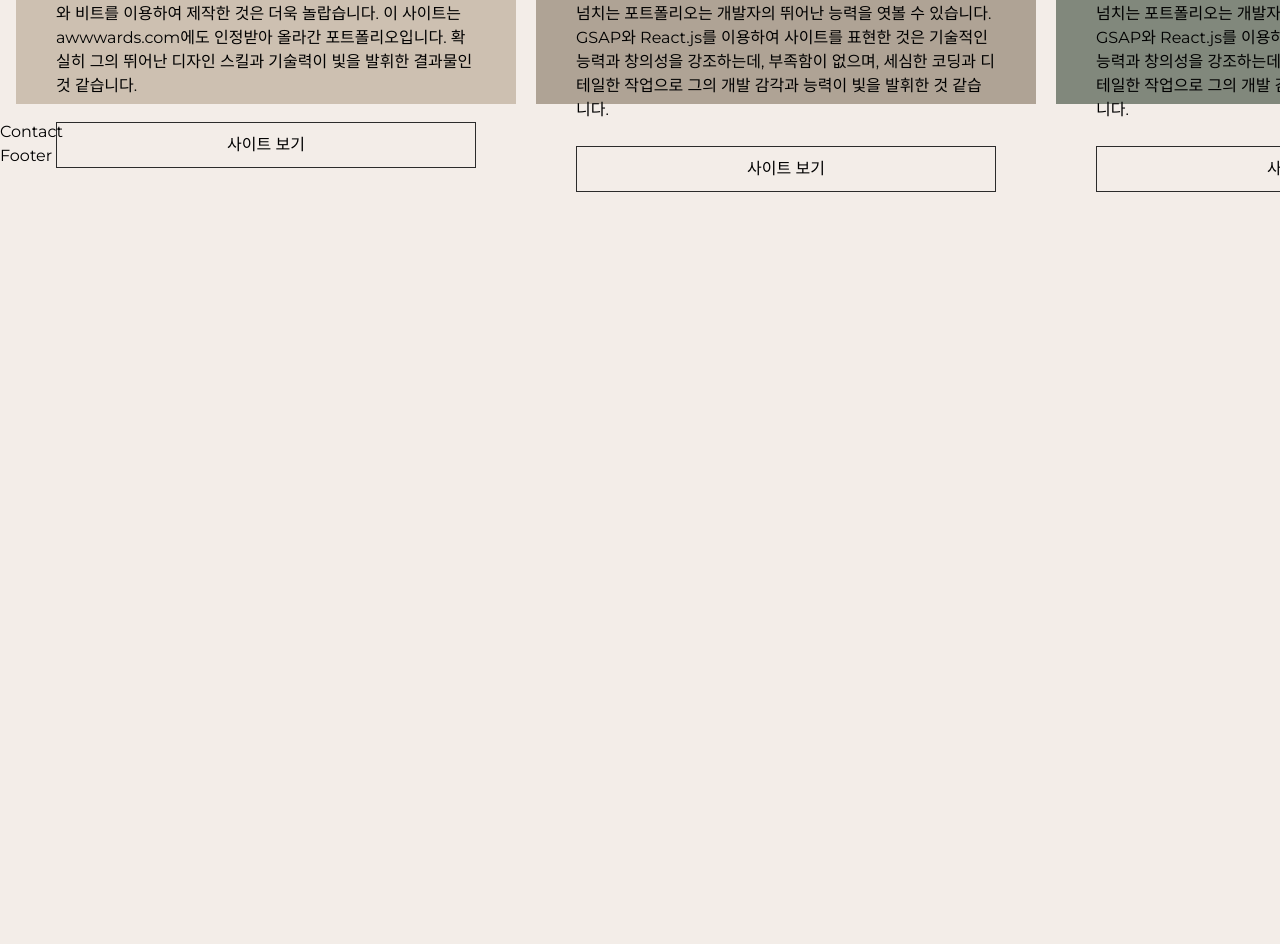
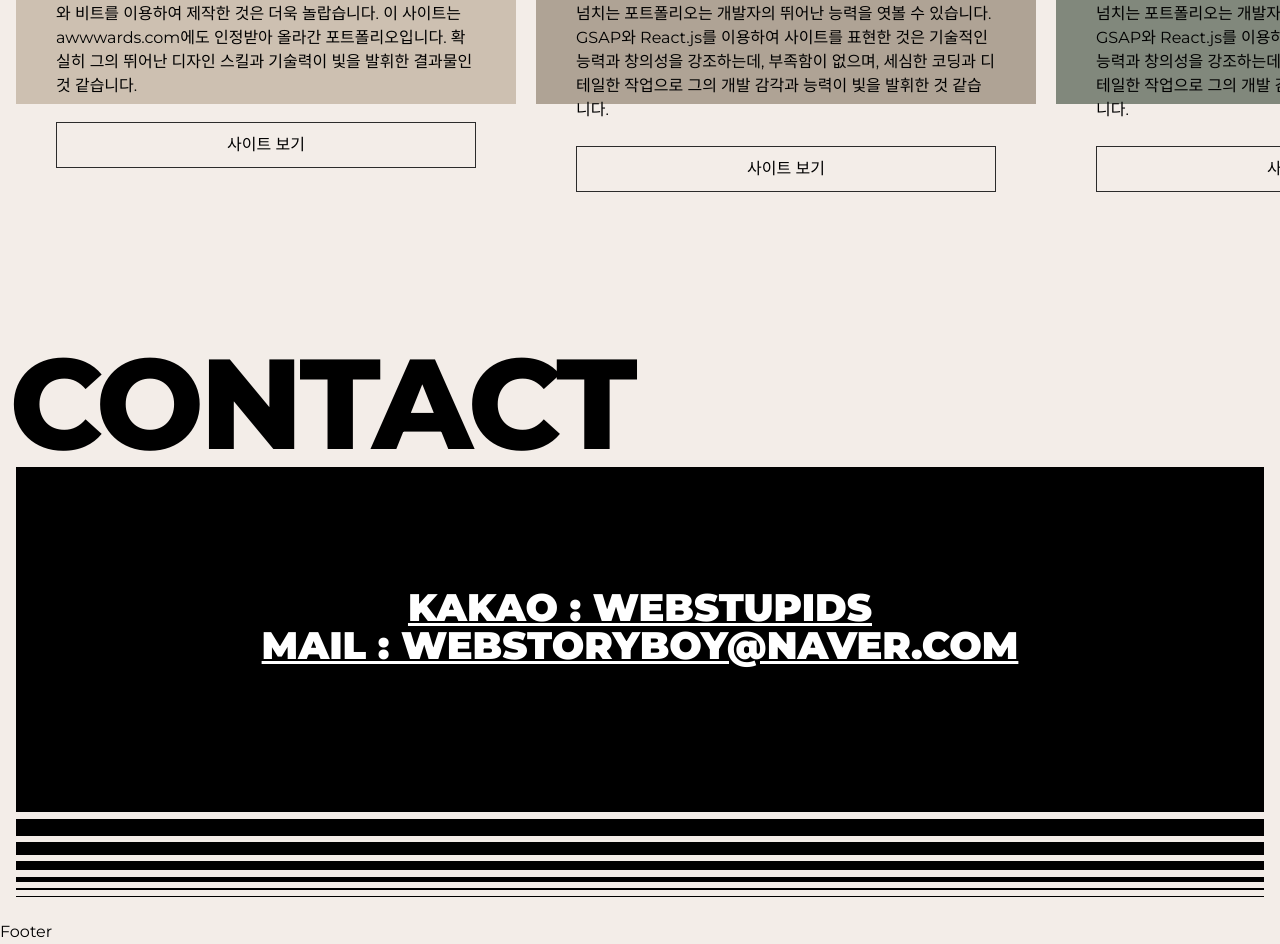
Before and after one commit to lsh2765/port2024-react, a React (Create React App) app: page / in a window 1280 px wide. Shown: the part 5440-6384 px from the top of the page. Before the commit the page ends 5632 px from the top, so only its background shows below. Built offline with nearby package versions, Linux system fonts and the light colour scheme; a small style sheet from the web is missing; a web font is replaced by a local one.

Commit message:
연락처 완료

```diff
--- a/src/assets/scss/section/_contact.scss
+++ b/src/assets/scss/section/_contact.scss
@@ -0,0 +1,128 @@
+#contact {
+    height: 100vh;
+}
+
+.contact__inner {
+    width: 100%;
+    height: 100%;
+    padding: 16px;
+    display: flex;
+    align-items: flex-start;
+    justify-content: flex-end;
+    flex-direction: column;
+
+    @media (max-width: 800px) {
+        justify-content: center;
+    }
+
+    .contact__title {
+        font-size: 10vw;
+        text-transform: uppercase;
+        line-height: 1;
+        font-weight: 800;
+        white-space: nowrap;
+        text-indent: -0.5vw;
+        letter-spacing: -0.3vw;
+
+        @media (max-width: 800px) {
+            display: none;
+        }
+    }
+    .contact__text {
+        width: 100%;
+        height: 40vh;
+        background-color: var(--black);
+        color: var(--white);
+        display: flex;
+        align-items: center;
+        justify-content: center;
+        flex-direction: column;
+        position: relative;
+
+        .text {
+            font-size: 3vw;
+            line-height: 1;
+            font-weight: 900;
+            text-transform: uppercase;
+            text-decoration: underline;
+            text-align: center;
+            position: relative;
+            z-index: 100;
+            transition: all 0.3s;
+            cursor: all-scroll;
+
+            @media (max-width: 800px) {
+                font-size: 24px;
+                padding: 0 16px;
+                word-break: break-all;
+            }
+        }
+    }
+    .contact__lines {
+        width: 100%;
+
+        .line {
+            display: block;
+            width: 100%;
+            height: 1px;
+            background-color: var(--black);
+            margin-bottom: 0.5vw;
+
+            &:nth-child(1) {
+                height: 25px;
+            }
+            &:nth-child(2) {
+                height: 17px;
+            }
+            &:nth-child(3) {
+                height: 13px;
+            }
+            &:nth-child(4) {
+                height: 9px;
+            }
+            &:nth-child(5) {
+                height: 5px;
+            }
+            &:nth-child(6) {
+                height: 2px;
+            }
+            &:nth-child(7) {
+                height: 1px;
+            }
+        }
+
+        &.top {
+            .line {
+                margin-top: 0.5vw;
+                margin-bottom: 0;
+                display: none;
+
+                @media (max-width: 800px) {
+                    display: block;
+                }
+
+                &:nth-child(1) {
+                    height: 1px;
+                }
+                &:nth-child(2) {
+                    height: 2px;
+                }
+                &:nth-child(3) {
+                    height: 5px;
+                }
+                &:nth-child(4) {
+                    height: 9px;
+                }
+                &:nth-child(5) {
+                    height: 13px;
+                }
+                &:nth-child(6) {
+                    height: 17px;
+                }
+                &:nth-child(7) {
+                    height: 25px;
+                }
+            }
+        }
+    }
+}
--- a/src/components/Contact.jsx
+++ b/src/components/Contact.jsx
@@ -1,9 +1,57 @@
 import React from 'react'
+
+const contactText = [
+    {
+        link: "https://open.kakao.com/o/gM7YLzwf",
+        title: "KAKAO : webstupids",
+    },
+    {
+        link: "mailto:webstoryboy@naver.com",
+        title: "mail : webstoryboy@naver.com",
+    },
+];
 
 const Contact = () => {
   return (
-    <div>Contact</div>
-  )
+    <section id="contact">
+            <div className="contact__inner">
+                <h2 className="contact__title">Contact</h2>
+                <div className="contact__lines top" aria-hidden="true">
+                    <span className="line"></span>
+                    <span className="line"></span>
+                    <span clasName="line"></span>
+                    <span className="line"></span>
+                    <span className="line"></span>
+                    <span className="line"></span>
+                    <span className="line"></span>
+                </div>
+                <div className="contact__text">
+                    <div className="text">
+                        {contactText.map((contact, key) => (
+                                <div key={key}>
+                                    <a
+                                        href={contact.link}
+                                        rel="noopener noreferrer"
+                                        target="_blank"
+                                    >
+                                        {contact.title}
+                                    </a>
+                                </div>
+                            ))}
+                    </div>
+                </div>
+                <div className="contact__lines" aria-hidden="true">
+                    <span className="line"></span>
+                    <span className="line"></span>
+                    <span className="line"></span>
+                    <span className="line"></span>
+                    <span className="line"></span>
+                    <span className="line"></span>
+                    <span className="line"></span>
+                </div>
+            </div>
+        </section>
+    )
 }
 
 export default Contact
```
